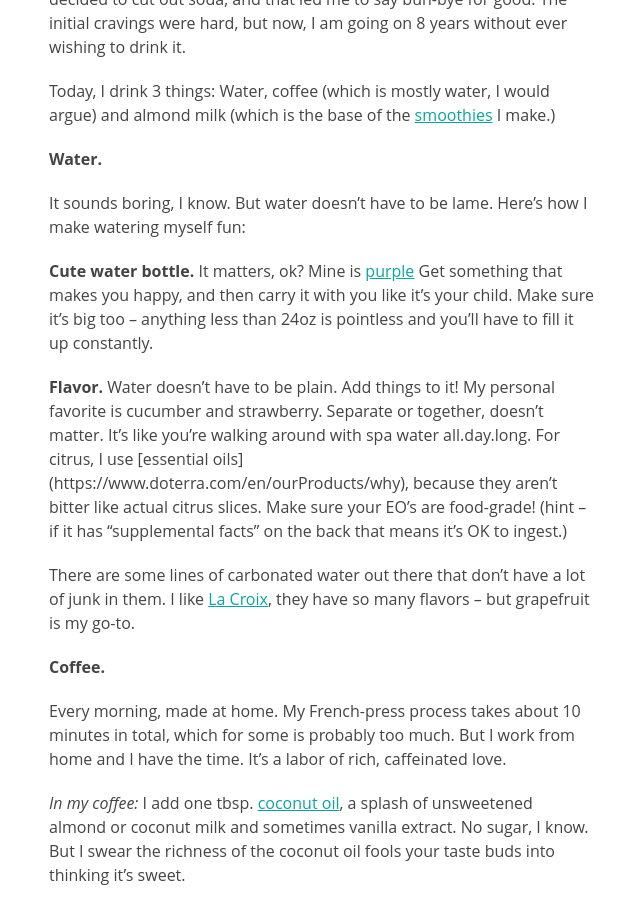
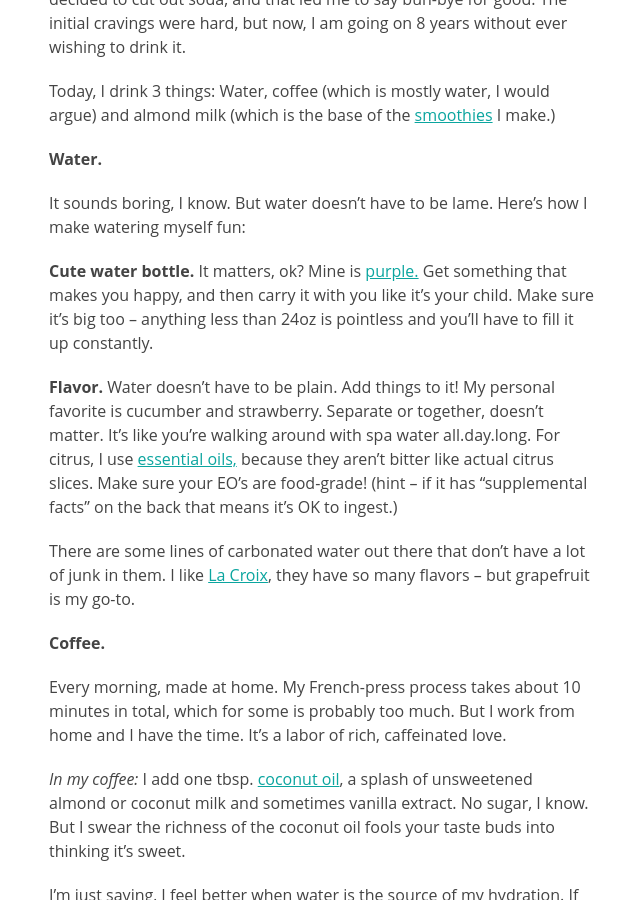
Before and after one commit to dreger/thelivingwell.co, a Jekyll site: the page built from _posts/eat/2016-04-03-water.md, in a window 1280 px wide and 900 px high, scrolled down 1149 px. Shown: the whole window, without its empty margins (426-1066 px from the left). Built offline with Jekyll 4.4.1, drawn with Linux system fonts in a browser that asks for light colours.

Commit message:
Update 2016-04-03-water.md

```diff
--- a/_posts/eat/2016-04-03-water.md
+++ b/_posts/eat/2016-04-03-water.md
@@ -27,10 +27,10 @@ Today, I drink 3 things: Water, coffee (which is mostly water, I would argue) an
 
 It sounds boring, I know. But water doesn’t have to be lame. Here’s how I make watering myself fun:
 
-**Cute water bottle.** It matters, ok? Mine is [purple](http://shop.camelbak.com/glass-water-bottles/l/204) Get something that makes you happy, and then carry it with you like it’s your child. Make sure it’s big too – anything less than 24oz is pointless and you’ll have to fill it up constantly.
+**Cute water bottle.** It matters, ok? Mine is [purple.](http://shop.camelbak.com/glass-water-bottles/l/204) Get something that makes you happy, and then carry it with you like it’s your child. Make sure it’s big too – anything less than 24oz is pointless and you’ll have to fill it up constantly.
 
 **Flavor.** Water doesn’t have to be plain. Add things to it! My personal favorite is cucumber and strawberry. Separate or together, doesn’t matter. It’s like you’re walking around with spa water all.day.long.
-For citrus, I use [essential oils] (https://www.doterra.com/en/ourProducts/why), because they aren’t bitter like actual citrus slices. Make sure your EO’s are food-grade! (hint – if it has “supplemental facts” on the back that means it’s OK to ingest.)
+For citrus, I use [essential oils,](https://www.doterra.com/en/ourProducts/why) because they aren’t bitter like actual citrus slices. Make sure your EO’s are food-grade! (hint – if it has “supplemental facts” on the back that means it’s OK to ingest.)
 
 There are some lines of carbonated water out there that don’t have a lot of junk in them. I like [La Croix]( http://www.lacroixwater.com/flavors/), they have so many flavors – but grapefruit is my go-to.
 
```
